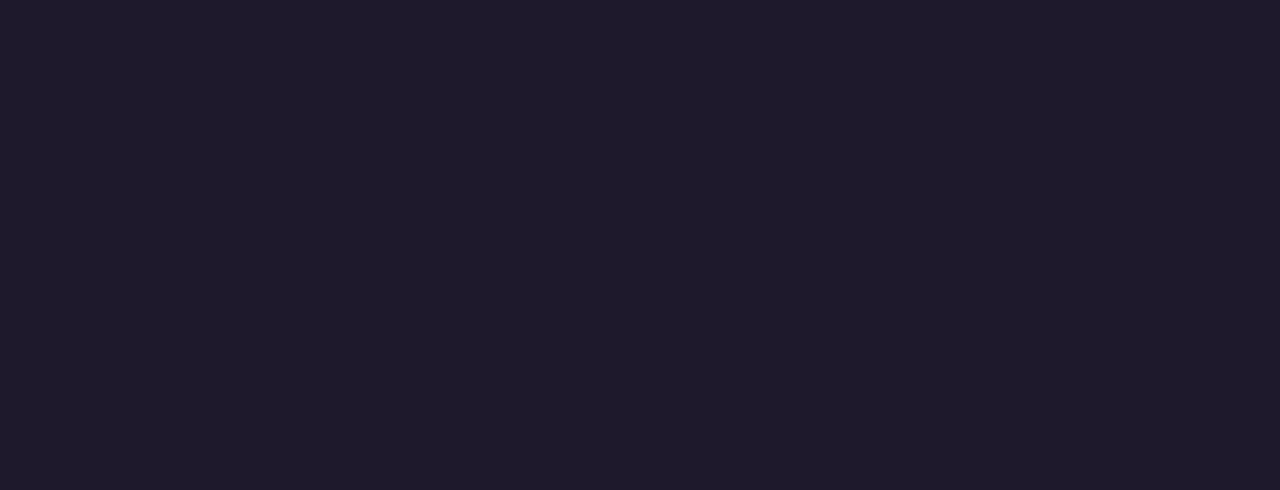
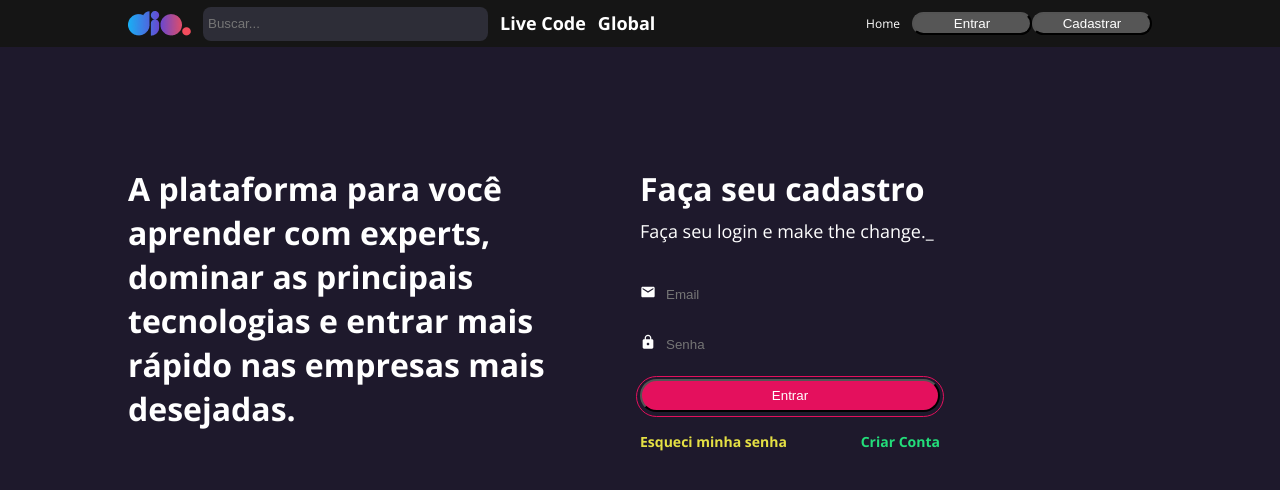
Before and after one commit to Lazaro84-alv/Dio-clone, a React (Create React App) app: page /login in a window 1280 px wide. Before the commit this address had no page. Shown: the top 490 px of the page. Built offline with nearby package versions, Linux system fonts and the light colour scheme.

Commit message:
feat(login): implements login components

```diff
--- a/src/App.js
+++ b/src/App.js
@@ -1,12 +1,14 @@
 import React from 'react';
 import { BrowserRouter as Router, Routes, Route } from 'react-router-dom';
 import { Home } from './pages/home';
+import { Login } from './pages/login';
 
 function App() {
   return (
     <Router>
       <Routes>
         <Route path="/" element={<Home />} />
+        <Route path="/login" element={<Login />} />
       </Routes>
     </Router>
   );
--- /dev/null
+++ b/src/pages/login/index.jsx
@@ -0,0 +1,53 @@
+/* eslint-disable jsx-a11y/img-redundant-alt */
+import React from 'react';
+import { MdEmail, MdLock } from 'react-icons/md';
+
+import { Header } from '../../components/Header';
+import { Button } from '../../components/Button';
+import { Input } from '../../components/Input';
+
+// eslint-disable-next-line object-curly-newline
+import {
+  Column,
+  Container,
+  CriarText,
+  EsqueciText,
+  Row,
+  SubtitleLogin,
+  Title,
+  TitleLogin,
+  Wrapper,
+} from './styles';
+
+// eslint-disable-next-line react/function-component-definition
+const Login = () => (
+  <>
+    <Header />
+    <Container>
+      <Column>
+        <Title>
+          A plataforma para você aprender com experts, dominar as principais
+          tecnologias e entrar mais rápido nas empresas mais desejadas.
+        </Title>
+      </Column>
+      <Column>
+        <Wrapper>
+          <TitleLogin>Faça seu cadastro</TitleLogin>
+          <SubtitleLogin>Faça seu login e make the change._</SubtitleLogin>
+          <form>
+            <Input placeholder="Email" leftIcon={<MdEmail />} />
+            <Input placeholder="Senha" type="password" leftIcon={<MdLock />} />
+            <Button title="Entrar" variant="secondary" />
+          </form>
+          <Row>
+            <EsqueciText>Esqueci minha senha</EsqueciText>
+            <CriarText>Criar Conta</CriarText>
+          </Row>
+        </Wrapper>
+      </Column>
+    </Container>
+  </>
+);
+
+// eslint-disable-next-line import/prefer-default-export
+export { Login };
--- /dev/null
+++ b/src/pages/login/styles.js
@@ -0,0 +1,75 @@
+import styled from 'styled-components';
+
+export const Container = styled.main`
+    width: 100%;
+    max-width: 80%;
+    margin: 0 auto;
+    margin-top: 120px;
+    display: flex;
+    flex-direction: row;
+    justify-content: space-between;
+    align-items: center;
+`;
+
+export const Wrapper = styled.div`
+    max-width: 300px;
+`;
+
+export const Column = styled.div`
+    flex: 1;
+`;
+
+export const Row = styled.div`
+    display: flex;
+    flex-direction: row;
+    justify-content: space-between;
+    align-items: center;
+    margin-top: 20px;
+`;
+
+export const Title = styled.h2`
+    font-family: 'Open Sans';
+    font-style: normal;
+    font-weight: 700;
+    font-size: 32px;
+    max-width: 90%;
+    margin-bottom: 20px;
+    line-height: 44px;
+    color: #FFFFFF;
+`;
+
+export const TitleLogin = styled.p`
+    font-family: 'Open Sans';
+    font-style: normal;
+    font-weight: 700;
+    font-size: 32px;
+    line-height: 44px;
+    margin-bottom: 8px;
+`;
+
+export const SubtitleLogin = styled.p`
+    font-family: 'Open Sans';
+    font-style: normal;
+    font-weight: 400;
+    font-size: 18px;
+    line-height: 25px;
+    margin-bottom: 35px;
+`;
+
+export const EsqueciText = styled.p`
+    font-family: 'Open Sans';
+    font-style: normal;
+    font-weight: 700;
+    font-size: 14px;
+    line-height: 19px;
+    color: #E5E044;
+`;
+
+export const CriarText = styled.p`
+    font-family: 'Open Sans';
+    font-style: normal;
+    font-weight: 700;
+    font-size: 14px;
+    line-height: 19px;
+    color: #23DD7A;
+`;
```
